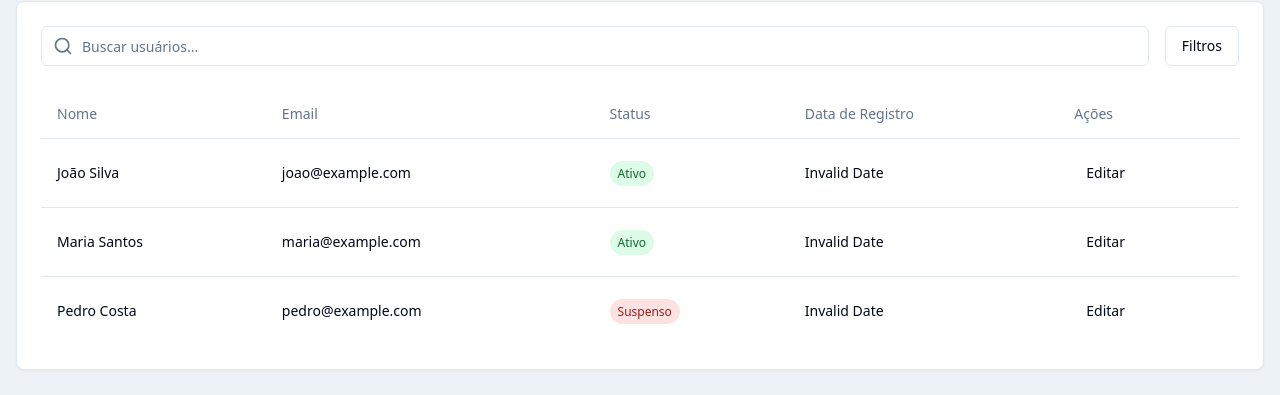
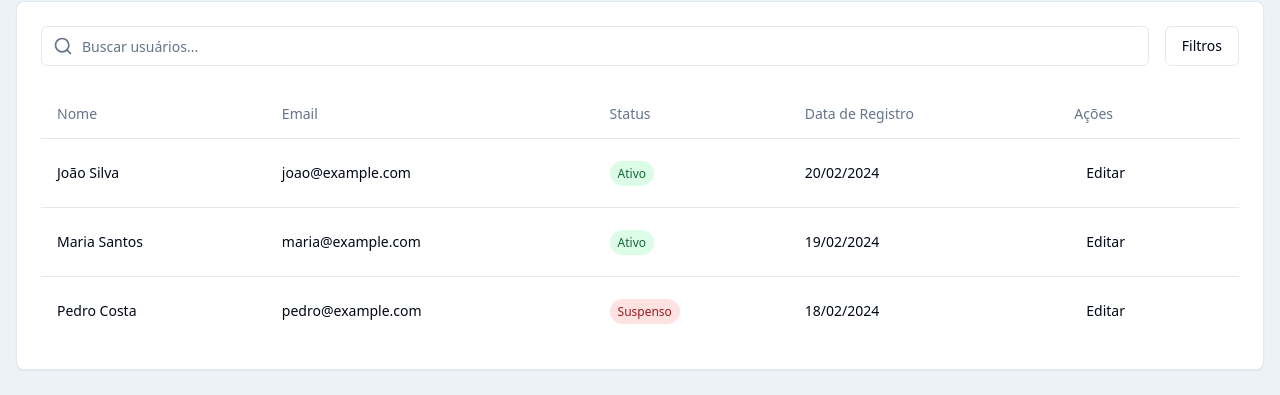
Before and after one commit to santos40/lxgratis-f4, a React (Vite) app: page /admin/usuarios in a window 1280 px wide. Shown: the part 160-555 px from the top of the page. Built offline with nearby package versions, Linux system fonts and the light colour scheme.

Commit message:
Fix TypeScript error in Users component
Resolved the TypeScript error regarding the non-existent 'date' property in the Users component. Updated the code to reference the correct 'joinDate' property instead.
[skip gpt_engineer]

```diff
--- a/src/pages/admin/Users.tsx
+++ b/src/pages/admin/Users.tsx
@@ -66,7 +66,7 @@ const Users = () => {
                         {user.status}
                       </span>
                     </TableCell>
-                    <TableCell>{new Date(user.date).toLocaleDateString('pt-BR')}</TableCell>
+                    <TableCell>{new Date(user.joinDate).toLocaleDateString('pt-BR')}</TableCell>
                     <TableCell>
                       <Button variant="ghost" size="sm">Editar</Button>
                     </TableCell>
```
